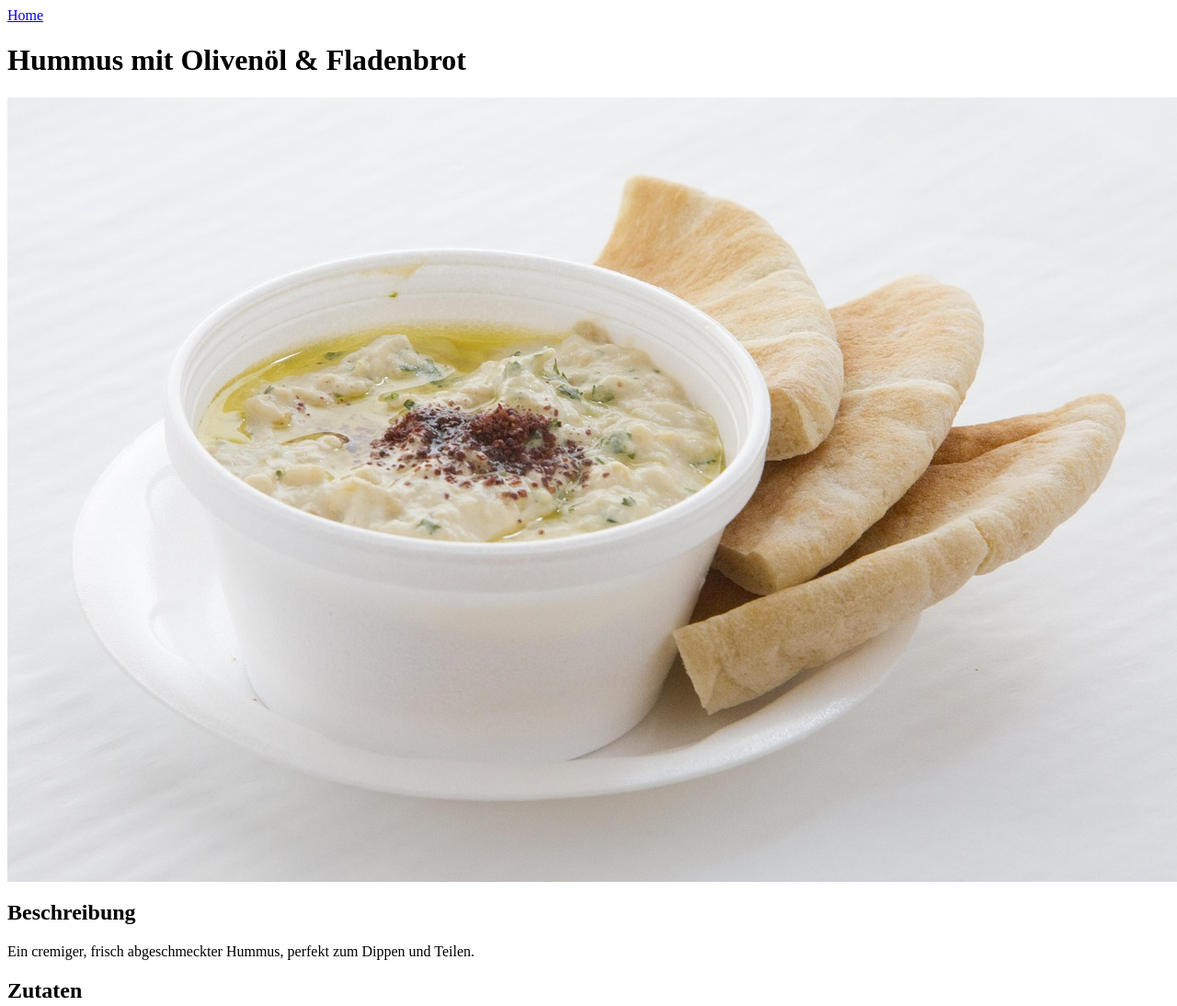
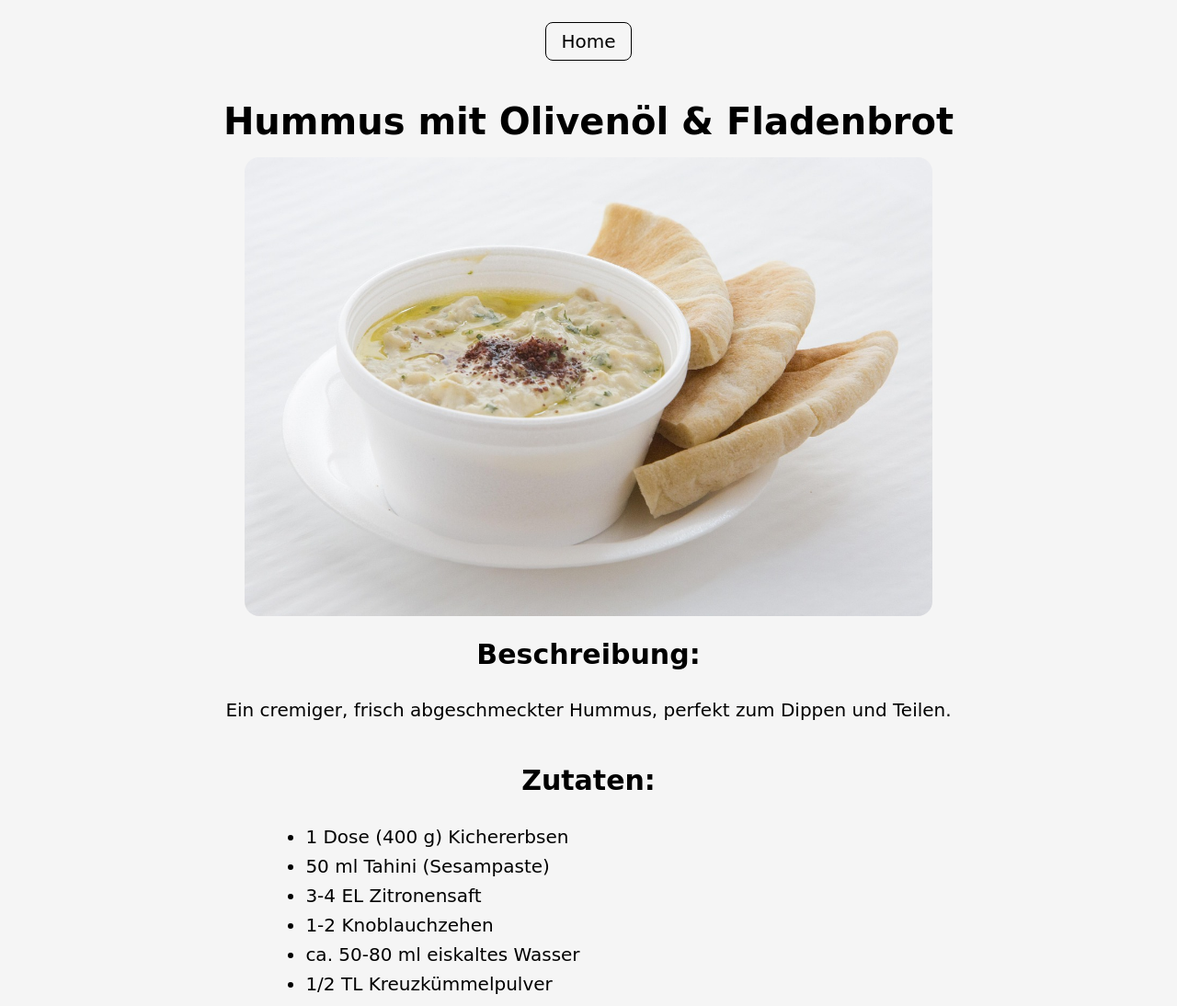
Before and after one commit to Hakanabi61/odin-recipes, a plain HTML site: page recipes/Hummus.html in a window 1280 px wide. Shown: the top 1094 px of the page at 92% size. Drawn offline with Linux system fonts and the light colour scheme.

Commit message:
CSS wurde hinzugefügt. Zwei veschiedene; einmal für die Index und einmal für die Rezepte.
Co-authored-by: Copilot <copilot@github.com>

```diff
--- /dev/null
+++ b/index-style.css
@@ -0,0 +1,43 @@
+* {
+	box-sizing: border-box;
+}
+
+body {
+	margin: 0;
+	padding: 32px 16px 48px;
+	font-family: "Englebert", cursive;
+	color: #1f1c16;
+	background: #f7f2e8;
+	max-width: 900px;
+	margin-left: auto;
+	margin-right: auto;
+}
+
+h1 {
+	font-size: 2.4rem;
+	margin: 0 0 16px;
+	text-align: center;
+}
+
+a {
+	display: block;
+	text-decoration: none;
+	color: #1f1c16;
+	background: #fffaf0;
+	border: 1px solid #e6dccb;
+	border-radius: 12px;
+	padding: 14px 16px;
+	margin: 10px 0;
+	transition: transform 150ms ease, box-shadow 150ms ease, border-color 150ms ease;
+}
+
+a:hover {
+	transform: translateY(-2px);
+	border-color: #d4a373;
+	box-shadow: 0 10px 18px rgba(0, 0, 0, 0.08);
+}
+
+a:focus {
+	outline: 3px solid #d4a373;
+	outline-offset: 2px;
+}
--- a/recipes/Hummus.html
+++ b/recipes/Hummus.html
@@ -3,10 +3,10 @@
 <h1>Hummus mit Olivenöl & Fladenbrot</h1>
 <img src="/img/hummus.jpg" alt="Hummus mit Olivenöl & Fladenbrot">
 
-<h2>Beschreibung</h2>
+<h2>Beschreibung:</h2>
 <p>Ein cremiger, frisch abgeschmeckter Hummus, perfekt zum Dippen und Teilen.</p>
 
-<h2>Zutaten</h2>
+<h2>Zutaten:</h2>
 <ul>
 	<li>1 Dose (400 g) Kichererbsen</li>
 	<li>50 ml Tahini (Sesampaste)</li>
@@ -20,9 +20,11 @@
 	<li>Dazu: Fladenbrot oder Gemüsesticks</li>
 </ul>
 
-<h2>Zubereitung</h2>
+<h2>Zubereitung:</h2>
 <ol>
 	<li>Kichererbsen, Tahini, Zitronensaft, Knoblauch, Kreuzkümmel und Salz in einen Mixer oder Food Processor geben.</li>
 	<li>Während des Pürierens langsam das eiskalte Wasser hinzufügen, bis eine glatte, cremige Konsistenz erreicht ist. Abschmecken und bei Bedarf nachwürzen.</li>
 	<li>Hummus in eine Schale geben, eine Mulde in der Mitte formen und mit einem Schuss Olivenöl beträufeln. Optional mit Paprikapulver oder Petersilie bestreuen. Mit warmem Fladenbrot oder Gemüse servieren.</li>
 </ol>
+
+<link rel="stylesheet" href="/style.css">
--- /dev/null
+++ b/style.css
@@ -0,0 +1,49 @@
+body{
+    margin: 0;
+    padding: 24px 16px 40px;
+    font-size: 20px;
+    font-family: "Englebert", cursive;
+    background-color: #f5f5f5;
+    display: flex;
+    flex-direction: column;
+    align-items: center;
+}
+
+h1{
+    margin-bottom: 16px;
+}
+
+h2{
+    margin-top: 24px;
+    margin-bottom: 8px;
+}
+
+p{
+    line-height: 1.5;
+}
+
+ul,
+ol{
+    line-height: 1.6;
+    padding-left: 22px;
+}
+
+img{
+    max-width: 60%;
+    height: auto;
+    border-radius: 16px;
+}
+
+a{
+    display: inline-block;
+    text-decoration: none;
+    color: #000000;
+    border: 1px solid #000000;
+    border-radius: 8px;
+    padding: 8px 16px;
+    margin-bottom: 16px;
+}
+
+a:hover{
+    color: #ff6347;
+}
```
Also changed, not shown: index.html (+8 -1 lines), recipes/BruschettaKlassik.html (+5 -3 lines), recipes/GefüllteChampignons.html (+5 -3 lines), recipes/InsalataCaprese.html (+5 -3 lines), recipes/Tomatencremesuppe.html (+5 -3 lines), recipes/Zucchini-Röllchen.html (+5 -3 lines).
